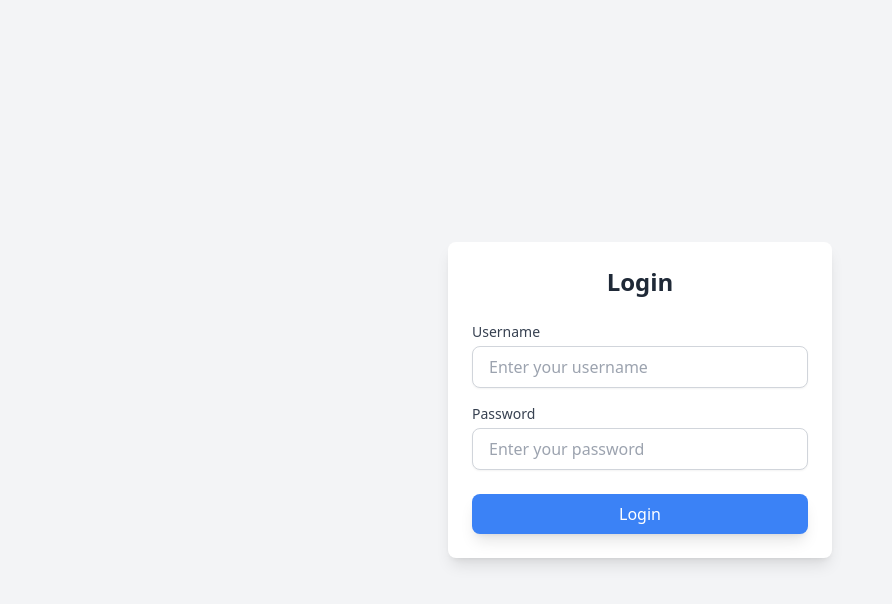
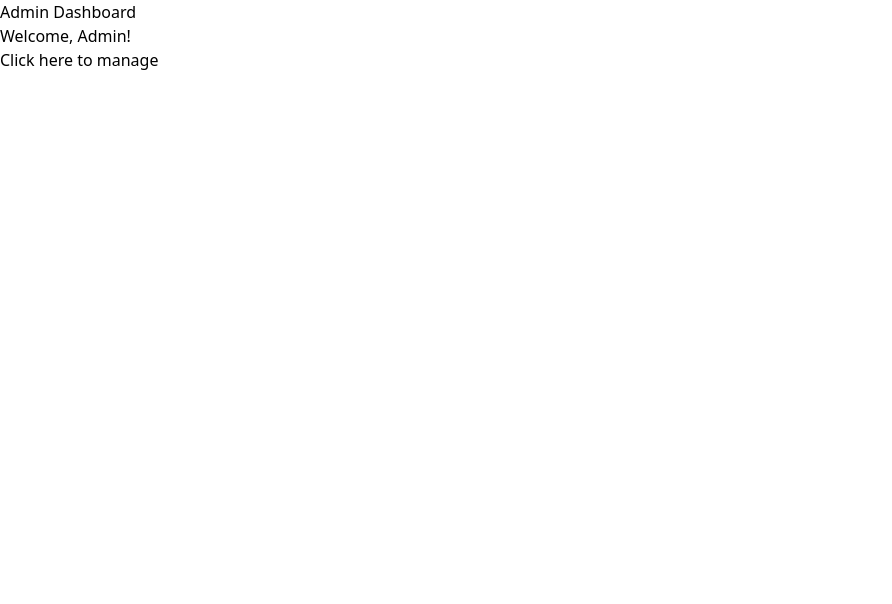
Before and after one commit to ductrong203/KMA_MM, a React (Vite) app in the folder kma_mm/kma_fe/: page /admin/dashboard in a window 1280 px wide. Before the commit this address led to /login. Shown: the top 604 px of the page, without its empty margins (0-892 px from the left). Built offline with nearby package versions, Linux system fonts and the light colour scheme; sample sign-in values are in the browser's storage.

Commit message:
setup route

```diff
--- a/kma_mm/kma_fe/src/App.jsx
+++ b/kma_mm/kma_fe/src/App.jsx
@@ -1,4 +1,4 @@
-import React, { useState } from "react";
+import React, { useState, useEffect } from "react";
 import { BrowserRouter as Router, Routes, Route, Navigate } from "react-router-dom";
 import Login from "./components/Login/Login";
 import Dashboard from "./components/Dashboard/Dashboard";
@@ -8,14 +8,29 @@ import PrivateRoute from "./setPermiss/PrivateRoute";
 import AdminManage from "./components/manage/AdminManage";
 
 const App = () => {
-  const [role, setRole] = useState("");
+  // Lấy role từ localStorage khi khởi động
+  const [role, setRole] = useState(localStorage.getItem("role") || "");
 
+  // Hàm xử lý đăng nhập (set role và lưu vào localStorage)
+  const handleLogin = (role) => {
+    setRole(role);
+    localStorage.setItem("role", role); // Lưu role vào localStorage
+  };
 
   return (
     <Router>
       <Routes>
         {/* Login Route */}
-        <Route path="/login" element={!role ? <Login onLogin={setRole} /> : <Navigate to={`/${role}/dashboard`} />} />
+        <Route
+          path="/login"
+          element={
+            !role ? (
+              <Login onLogin={handleLogin} />
+            ) : (
+              <Navigate to={`/${role}/dashboard`} />
+            )
+          }
+        />
 
         {/* Protected Routes */}
         <Route
@@ -31,7 +46,7 @@ const App = () => {
           path="/admin/manage"
           element={
             <PrivateRoute role={role} allowedRoles={["admin"]}>
-              <AdminManage />  {/* Hiển thị component admin manage */}
+              <AdminManage /> {/* Hiển thị component admin manage */}
             </PrivateRoute>
           }
         />
--- a/kma_mm/kma_fe/src/components/Dashboard/AdminDashboard.jsx
+++ b/kma_mm/kma_fe/src/components/Dashboard/AdminDashboard.jsx
@@ -1,11 +1,11 @@
 import React from "react";
-
+import { Link } from "react-router-dom";
 const AdminDashboard = () => {
     return (
         <div>
             <h1>Admin Dashboard</h1>
             <p>Welcome, Admin!</p>
-            <a href="/admin/manage">click here to manage</a>
+            <Link to="/admin/manage">Click here to manage</Link>
         </div>
     );
 };
--- a/kma_mm/kma_fe/src/components/Login/Login.jsx
+++ b/kma_mm/kma_fe/src/components/Login/Login.jsx
@@ -6,10 +6,12 @@ const Login = ({ onLogin }) => {
 
     const handleLogin = () => {
         if (username === "admin" && password === "1234") {
-            localStorage.setItem("role", "admin")
+            localStorage.setItem("access_token", "abc");
+            localStorage.setItem("role", "admin");
             onLogin("admin");
         } else if (username === "sv123" && password === "123") {
-            localStorage.setItem("role", "sv")
+            localStorage.setItem("access_token", "abc");
+            localStorage.setItem("role", "sv");
             onLogin("sv");
         } else {
             alert("Invalid username or password");
--- a/kma_mm/kma_fe/src/components/manage/AdminManage.jsx
+++ b/kma_mm/kma_fe/src/components/manage/AdminManage.jsx
@@ -1,9 +1,9 @@
 // components/Dashboard/AdminManage.jsx
 import React from "react";
-
+import { Link } from "react-router-dom";
 const AdminManage = () => {
     return <div>Admin Manage Page
-
+        <Link to="/login">Logout</Link>
     </div>;
 };
 
--- a/kma_mm/kma_fe/src/setPermiss/PrivateRoute.jsx
+++ b/kma_mm/kma_fe/src/setPermiss/PrivateRoute.jsx
@@ -2,11 +2,12 @@ import React from "react";
 import { Navigate } from "react-router-dom";
 
 const PrivateRoute = ({ role, allowedRoles, children }) => {
-    if (!allowedRoles.includes(role)) {
-        // Nếu vai trò không được phép, chuyển hướng về trang login
-        return <Navigate to="/" />;
+    const accessToken = localStorage.getItem("access_token");
+
+    if (!accessToken || !allowedRoles.includes(role)) {
+        return <Navigate to="/login" />;
     }
-    // Nếu vai trò hợp lệ, render component con
+
     return children;
 };
 
```
